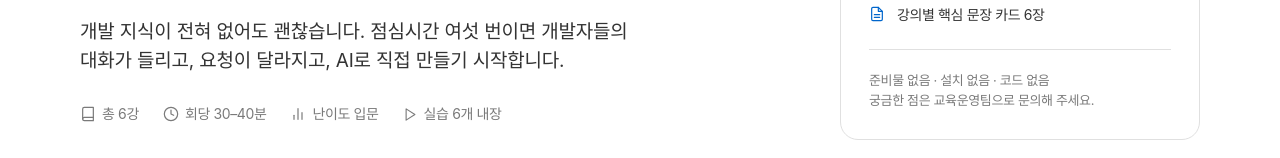
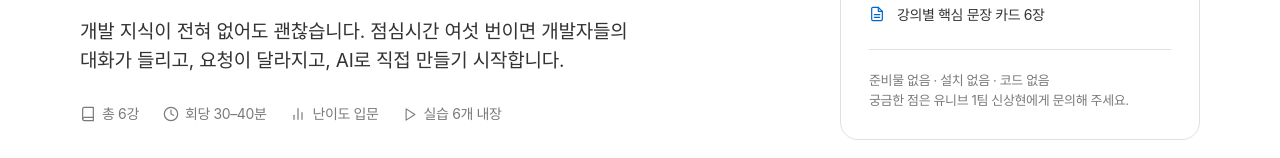
Before and after one commit to tlstkdgus/likelion-dev-site, a React (Vite) app: page / in a window 1280 px wide. Shown: the part 281-439 px from the top of the page. Built offline with nearby package versions, Linux system fonts and the light colour scheme; a web font is replaced by a local one.

Commit message:
name change

```diff
--- a/src/pages/Home.tsx
+++ b/src/pages/Home.tsx
@@ -72,7 +72,7 @@ export default function Home() {
               ))}
             </ul>
             <div className="border-t border-hairline mt-6 pt-5">
-              <p className="text-[13px] text-ink-48 leading-[1.6]">준비물 없음 · 설치 없음 · 코드 없음<br />궁금한 점은 교육운영팀으로 문의해 주세요.</p>
+              <p className="text-[13px] text-ink-48 leading-[1.6]">준비물 없음 · 설치 없음 · 코드 없음<br />궁금한 점은 유니브 1팀 신상현에게 문의해 주세요.</p>
             </div>
           </aside>
         </div>
```
